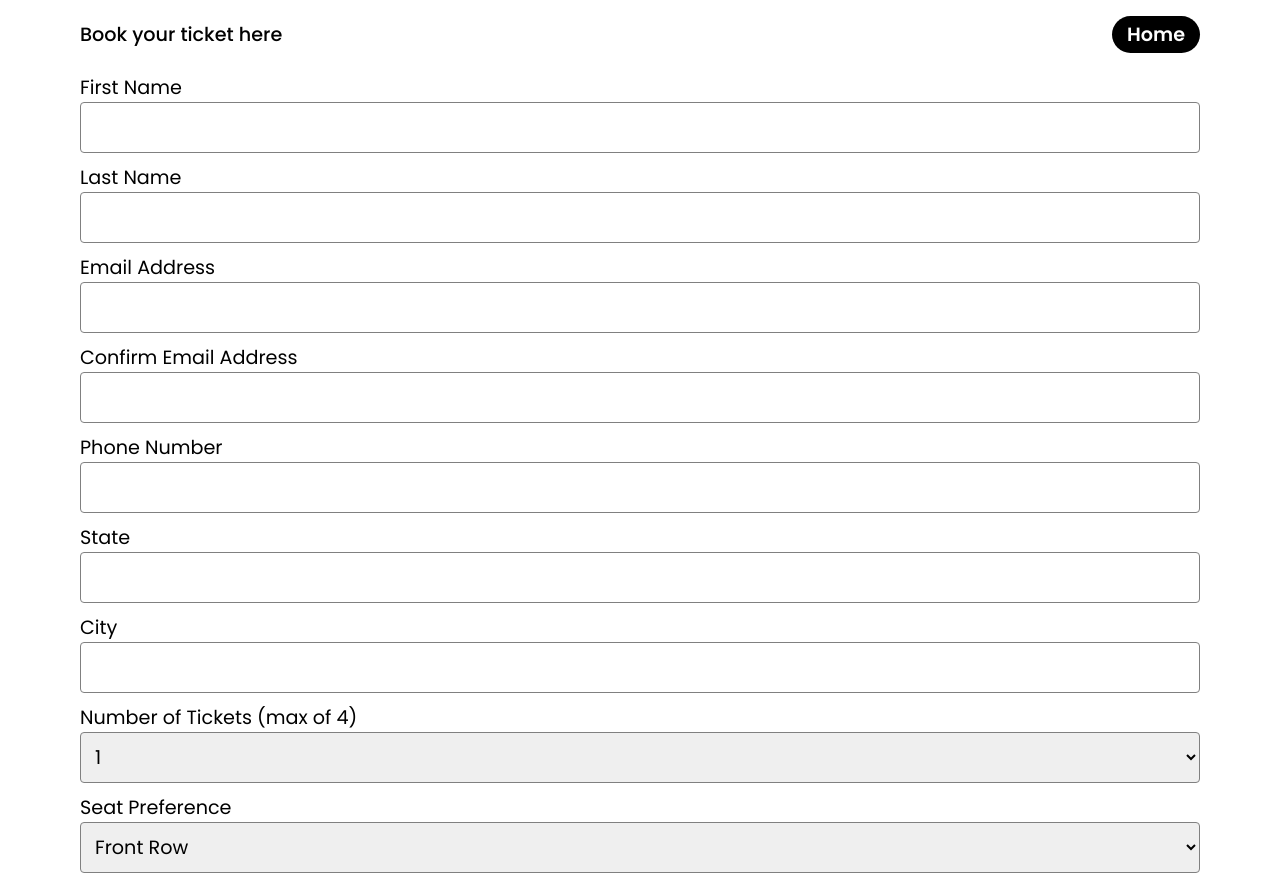
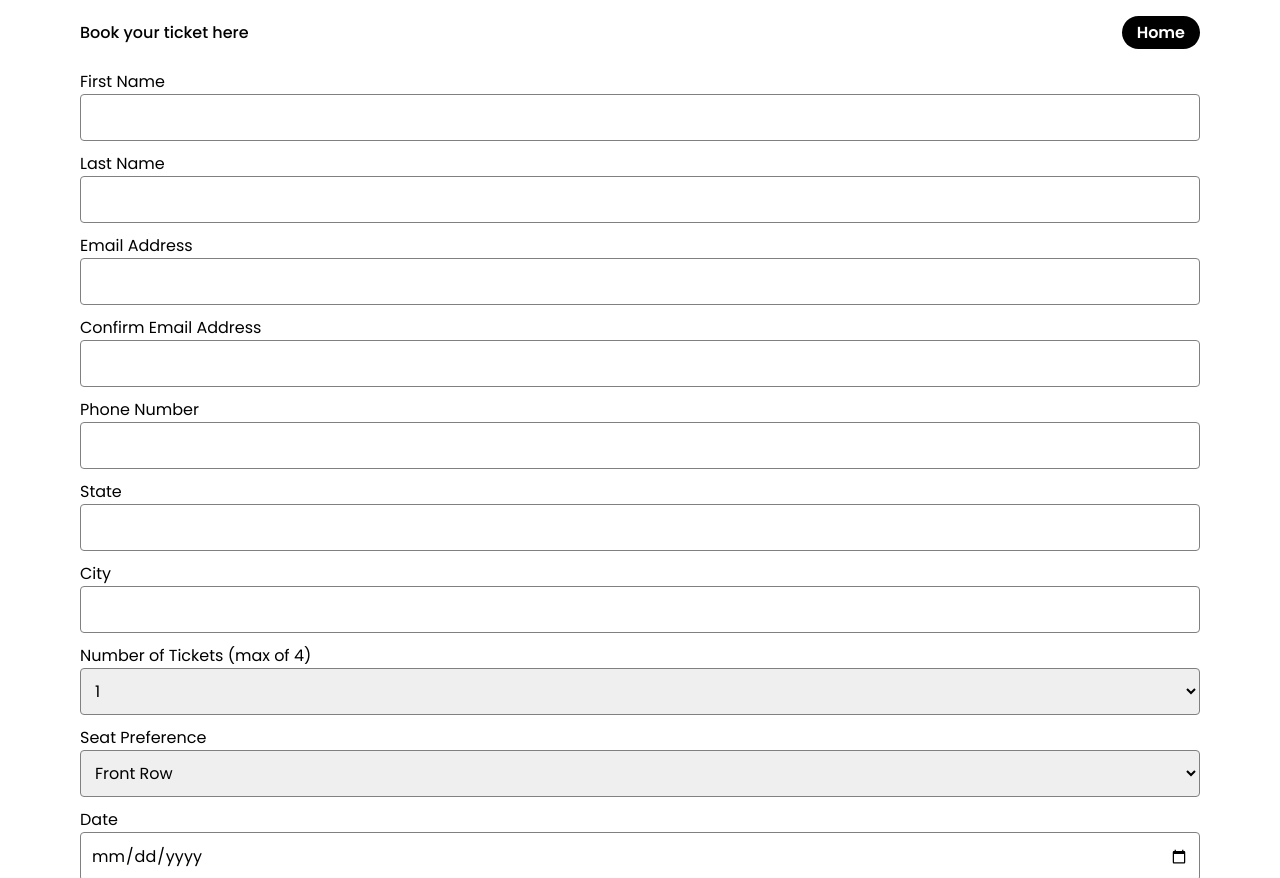
Before and after one commit to Fahizarh/Movie-Ticket-Booking-Form, a plain HTML site: page form.html in a window 1280 px wide. Shown: the top 878 px of the page. Drawn offline with Linux system fonts and the light colour scheme.

Commit message:
Latest commit

```diff
--- a/form.css
+++ b/form.css
@@ -36,7 +36,7 @@ a {
 
 .form__header p {
   font-family: var(--primaryFont);
-  font-size: 1.2em;
+  font-size: 1em;
   font-weight: 500;
 }
 
@@ -45,7 +45,7 @@ a {
   color: white;
   padding: 4px 15px;
   font-family: var(--primaryFont);
-  font-size: 1.2em;
+  font-size: 1em;
   border: none;
   border-radius: 20px;
   font-weight: 600;
@@ -54,14 +54,14 @@ a {
 
 label {
   font-family: var(--primaryFont);
-  font-size: 1.2em;
+  font-size: 1em;
 }
 
 select,
 input {
   width: 100%;
   padding: 10px;
-  font-size: 1.2em;
+  font-size: 1em;
   border: 1px solid gray;
   border-radius: 4px;
   margin-bottom: 10px;
```
